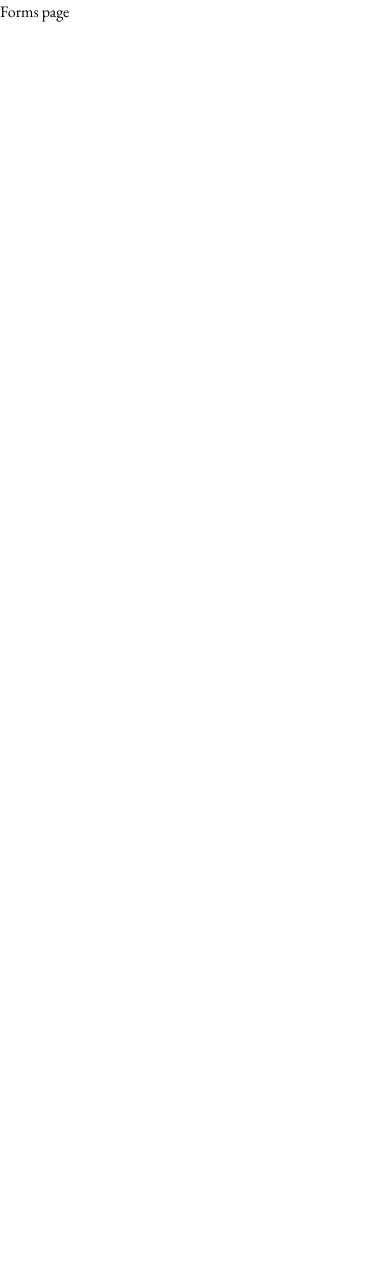
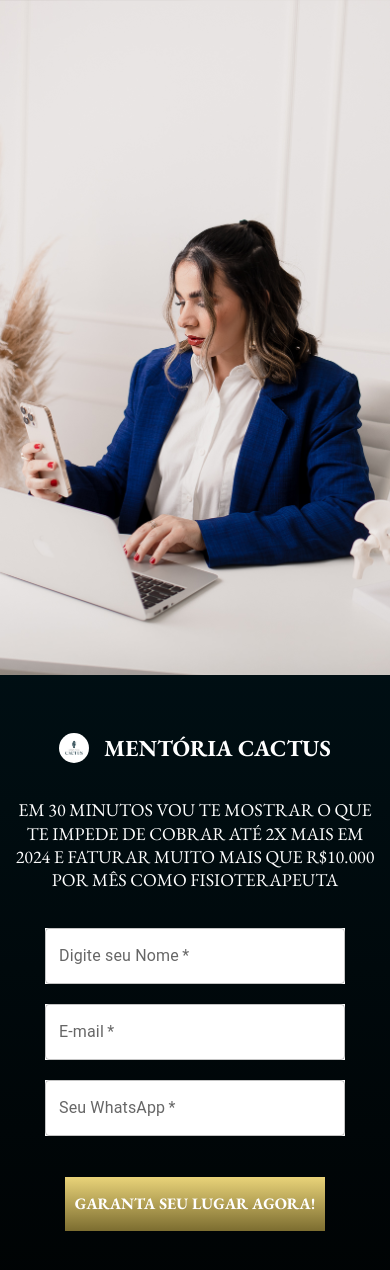
Before and after one commit to SamuelMorais030202/lp-lara, a Next.js app in the folder my-app/: page /forms in a window 390 px wide. Shown: the top 1270 px of the page. Before the commit the page ends 844 px from the top, so only its background shows below. Built offline with nearby package versions, Linux system fonts and the light colour scheme.

Commit message:
feat: ajustando tela de formulário'

```diff
--- a/my-app/src/app/forms/page.jsx
+++ b/my-app/src/app/forms/page.jsx
@@ -1,7 +1,86 @@
+'use client';
+
+import { useRouter } from "next/navigation";
+import { useState } from "react";
+import { TextField } from "@mui/material";
+import style from '../../styles/forms-page.module.css';
+
 export default function Forms() {
+  const [data, setData] = useState({
+    name: '',
+    email: '',
+    whatsApp: '',
+  });
+
+  const router = useRouter;
+
+  const handleChange = ({ target }) => {
+    const { name, value } = target;
+
+    setData((prevState) => ({
+      ...prevState,
+      [name]: value,
+    }));
+  }
+
+  const handleClick = () => {
+    console.log(data);
+  }
+
   return (
-    <section>
-      <h1>Forms page</h1>
+    <section className={style.formsPage}>
+      <div className={style.imageFormsPage}>
+
+      </div>
+
+      <div className={style.textFormPage}>
+        <div className={style.conternerFormsPage}>
+          <h1 className={style.titleFormsPage}>
+            <img src="/e5c32e96_1.png" alt="logo" className={style.logoFormsPage} />
+            MENTÓRIA CACTUS
+          </h1>
+          <p className={style.paragraphFormsPage}>
+            EM 30 MINUTOS VOU TE MOSTRAR O QUE TE IMPEDE  DE COBRAR
+            ATÉ 2X MAIS EM 2024 E FATURAR MUITO MAIS QUE R$10.000
+            POR MÊS COMO FISIOTERAPEUTA
+          </p>
+
+          <form className={style.formsFormPage}>
+            <TextField
+              id="name"
+              variant="outlined"
+              label="Digite seu Nome"
+              name="name"
+              value={data.name}
+              onChange={(e) => handleChange(e)}
+              required
+              className={style.inputForms}
+            />
+            <TextField
+              id="email"
+              variant="outlined"
+              label="E-mail"
+              name="email"
+              value={data.email}
+              onChange={(e) => handleChange(e)}
+              required
+              className={style.inputForms}
+            />
+            <TextField
+              id="whatsApp"
+              variant="outlined"
+              label="Seu
+              WhatsApp"
+              name="whatsApp"
+              value={data.whatsApp}
+              onChange={(e) => handleChange(e)}
+              required
+              className={style.inputForms}
+            />
+            <button type="button" onClick={() => handleClick()}>GARANTA SEU LUGAR AGORA!</button>
+          </form>
+        </div>
+      </div>
     </section>
   )
 }
--- /dev/null
+++ b/my-app/src/styles/forms-page.module.css
@@ -0,0 +1,124 @@
+.formsPage {
+  min-height: 100vh;
+  display: flex;
+  flex-wrap: nowrap;
+  justify-content: center;
+  gap: 15px;
+  background-image: linear-gradient(to top, black, #001b24)
+}
+
+.imageFormsPage {
+  height: 100%;
+  width: 45vw;
+  background-image: url('/Lara-5.jpeg');
+  background-size: cover;
+  background-position: center;
+}
+
+.textFormPage {
+  height: 100%;
+  width: 43vw;
+  display: flex;
+  flex-direction: column;
+  align-items: center;
+  gap: 25px;
+}
+
+.titleFormsPage {
+  margin-top: 28px;
+  color: white;
+  font-size: 24px;
+  line-height: 30px;
+  font-family: 'EB Garamond';
+  font-weight: 700;
+  display: flex;
+  align-items: center;
+  gap: 15px;
+}
+
+.logoFormsPage {
+  width: 50px;
+  height: 50px;
+  border-radius: 50%;
+}
+
+.paragraphFormsPage {
+  color: white;
+  font-family: 'EB Garamond';
+  font-size: 18px;
+  font-weight: 400;
+  line-height: 1.3;
+  text-align: center;
+}
+
+.formsFormPage {
+  margin-top: 21px;
+  display: flex;
+  flex-direction: column;
+  align-items: center;
+  gap: 20px;
+}
+
+.inputForms {
+  width: 400px;
+  font-size: 18px;
+  background-color: white;
+  text-decoration: none;
+  border-color:  goldenrod;
+}
+
+.formsFormPage button {
+  background-image: linear-gradient(rgb(233, 211, 121), rgb(124, 109, 48));
+  color: white;
+  padding: 15px 10px;
+  font-size: 16px;
+  font-weight: 700;
+  margin-top: 21px;
+}
+
+@media screen and (max-width: 900px) {
+  .formsPage {
+    min-height: 172vh;
+    width: 100vw;
+    display: flex;
+    flex-direction: column;
+    justify-content: flex-start;
+  }
+
+  .conternerFormsPage {
+    width: 100vw;
+    padding: 15px;
+    display: flex;
+    flex-direction: column;
+    align-items: center;
+    gap: 15px;
+  }
+
+  .titleFormsPage {
+    text-align: center;
+    font-size: 23px;
+  }
+
+  .imageFormsPage {
+    height: 80vh;
+    width: 100%;
+  }
+
+  .logoFormsPage {
+    width: 30px;
+    height: 30px;
+  }
+
+  .textFormPage {
+    height: 60vh;
+    width: 100vw;
+  }
+
+  .paragraphFormsPage {
+    margin-top: 20px;
+  }
+
+  .inputForms {
+    width: 300px;
+  }
+}
```
Also changed, not shown: my-app/package.json (+8 -5 lines), my-app/src/components/Header/header.module.css (line endings or trailing spaces), 1 other file (tests, documents, lock files or other folders).
